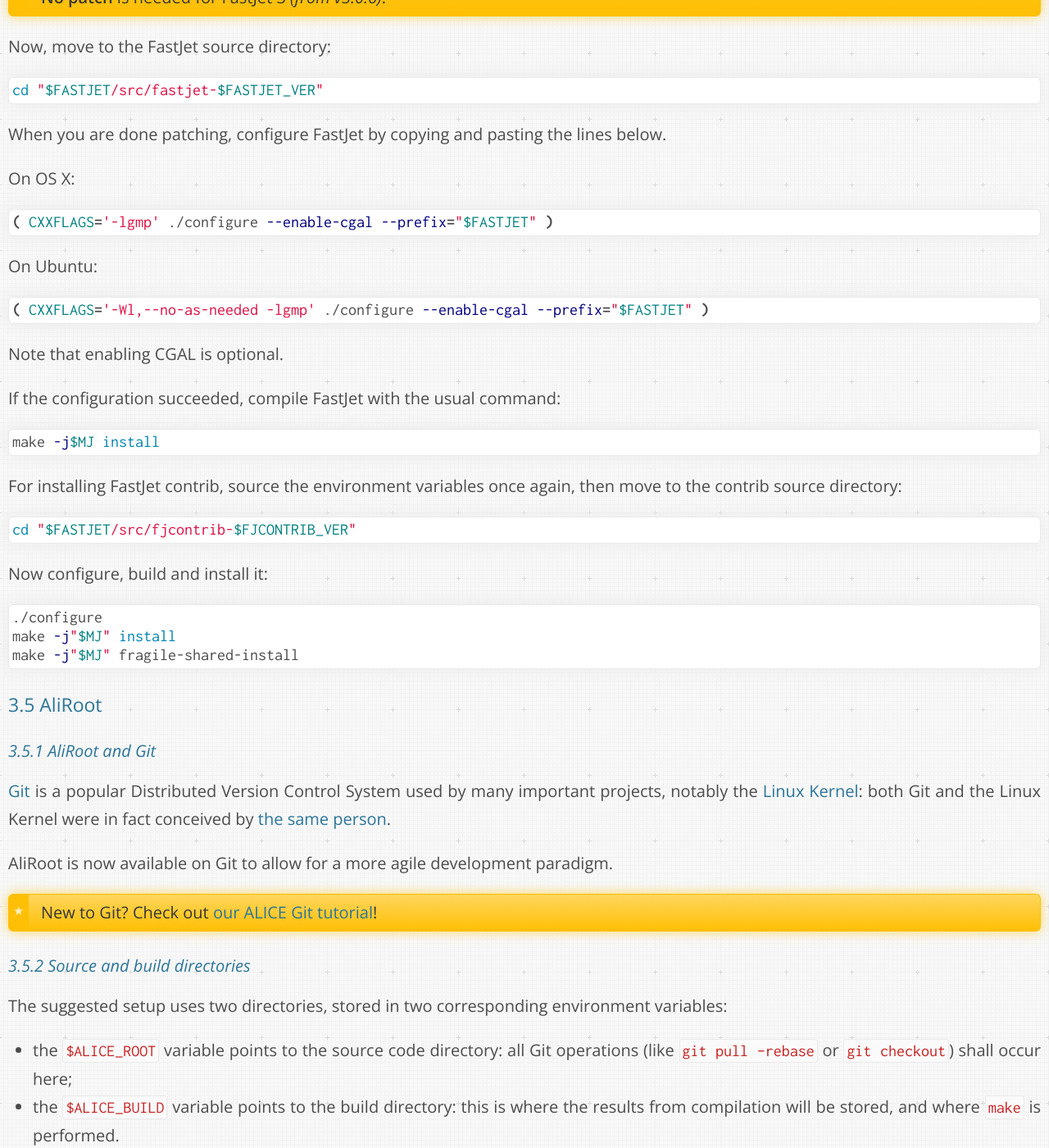
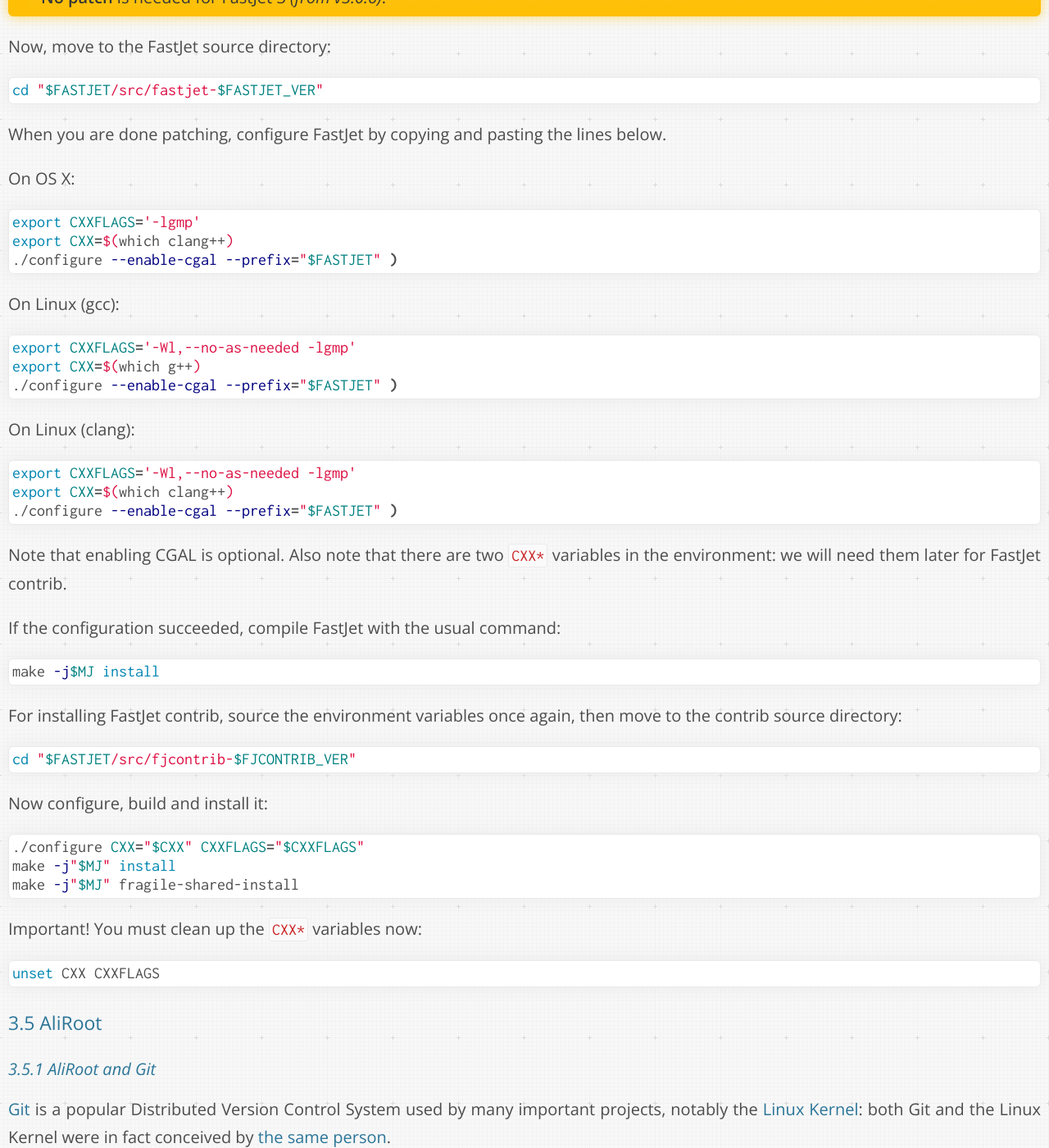
Before and after one commit to dberzano/dberzano.github.io, a Jekyll site: the page built from alice/install-aliroot/manual.md, in a window 1280 px wide and 1400 px high, scrolled down 11535 px. Shown: the whole window at 82% size. Built offline with Jekyll 4.4.1, drawn with Linux system fonts in a browser that asks for light colours; Markdown is read by kramdown in place of the engine named in the settings.

Commit message:
AliInst: clang on Linux for FJ(contrib)

````diff
--- a/alice/install-aliroot/manual.md
+++ b/alice/install-aliroot/manual.md
@@ -570,16 +570,30 @@
 On **OS X**:
 
 ```bash
-( CXXFLAGS='-lgmp' ./configure --enable-cgal --prefix="$FASTJET" )
+export CXXFLAGS='-lgmp'
+export CXX=$(which clang++)
+./configure --enable-cgal --prefix="$FASTJET" )
 ```
 
-On **Ubuntu**:
+On **Linux (gcc)**:
 
 ```bash
-( CXXFLAGS='-Wl,--no-as-needed -lgmp' ./configure --enable-cgal --prefix="$FASTJET" )
+export CXXFLAGS='-Wl,--no-as-needed -lgmp'
+export CXX=$(which g++)
+./configure --enable-cgal --prefix="$FASTJET" )
 ```
 
-Note that **enabling CGAL is optional**.
+On **Linux (clang)**:
+
+```bash
+export CXXFLAGS='-Wl,--no-as-needed -lgmp'
+export CXX=$(which clang++)
+./configure --enable-cgal --prefix="$FASTJET" )
+```
+
+Note that **enabling CGAL is optional**. Also note that there are two
+`CXX*` variables in the environment: **we will need them later** for
+FastJet contrib.
 
 If the configuration succeeded, compile FastJet with the usual
 command:
@@ -598,9 +612,15 @@
 Now configure, build and install it:
 
 ```bash
-./configure
+./configure CXX="$CXX" CXXFLAGS="$CXXFLAGS"
 make -j"$MJ" install
 make -j"$MJ" fragile-shared-install
+```
+
+**Important!** You **must** clean up the `CXX*` variables now:
+
+```bash
+unset CXX CXXFLAGS
 ```
 
 
````
